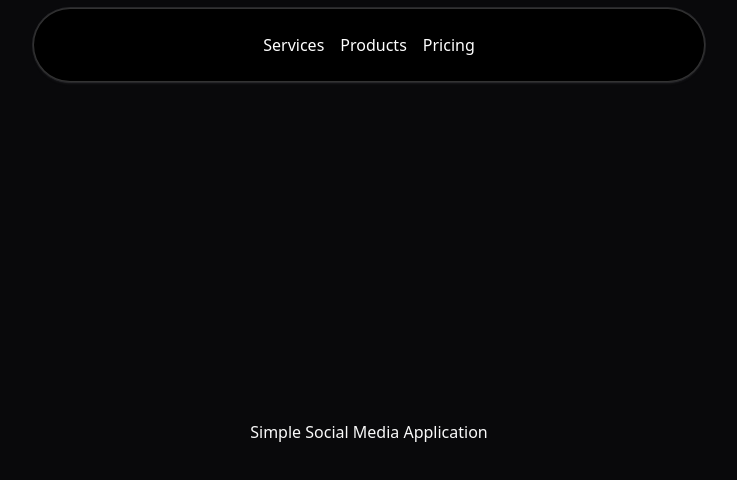
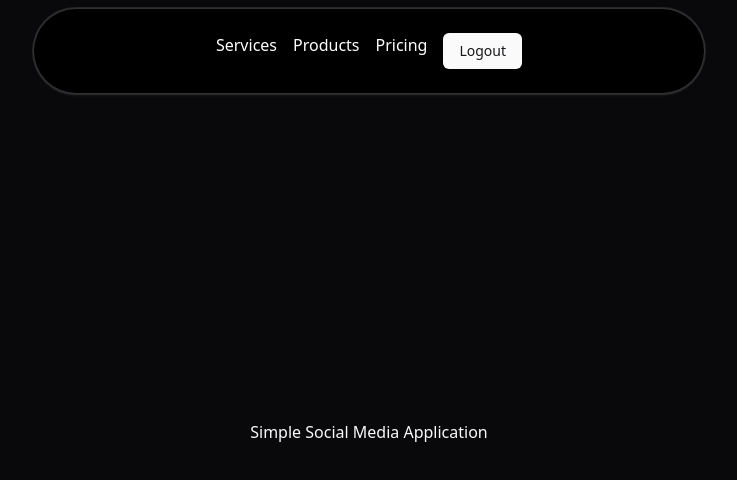
Before and after one commit to Deshmukh-Ayush/Learning-Social-Media-App, a Next.js app: page / in a window 1280 px wide. Shown: the top 480 px of the page, without its empty margins (271-1008 px from the left). Built offline with nearby package versions, Linux system fonts and the light colour scheme; no server answers; what imagekitio-next would draw is missing.

Commit message:
added a logout button to navbar

```diff
--- a/src/components/Navbar.tsx
+++ b/src/components/Navbar.tsx
@@ -2,6 +2,7 @@
 import React, { useState } from "react";
 import { HoveredLink, Menu, MenuItem, ProductItem } from "./ui/navbar-menu";
 import { cn } from "@/lib/utils";
+import LogOutButton from "./LogoutButton";
 
 export function NavbarDemo() {
   return (
@@ -62,6 +63,8 @@ function Navbar({ className }: { className?: string }) {
             <HoveredLink href="/enterprise">Enterprise</HoveredLink>
           </div>
         </MenuItem>
+            <LogOutButton />
+
       </Menu>
     </div>
   );
```
